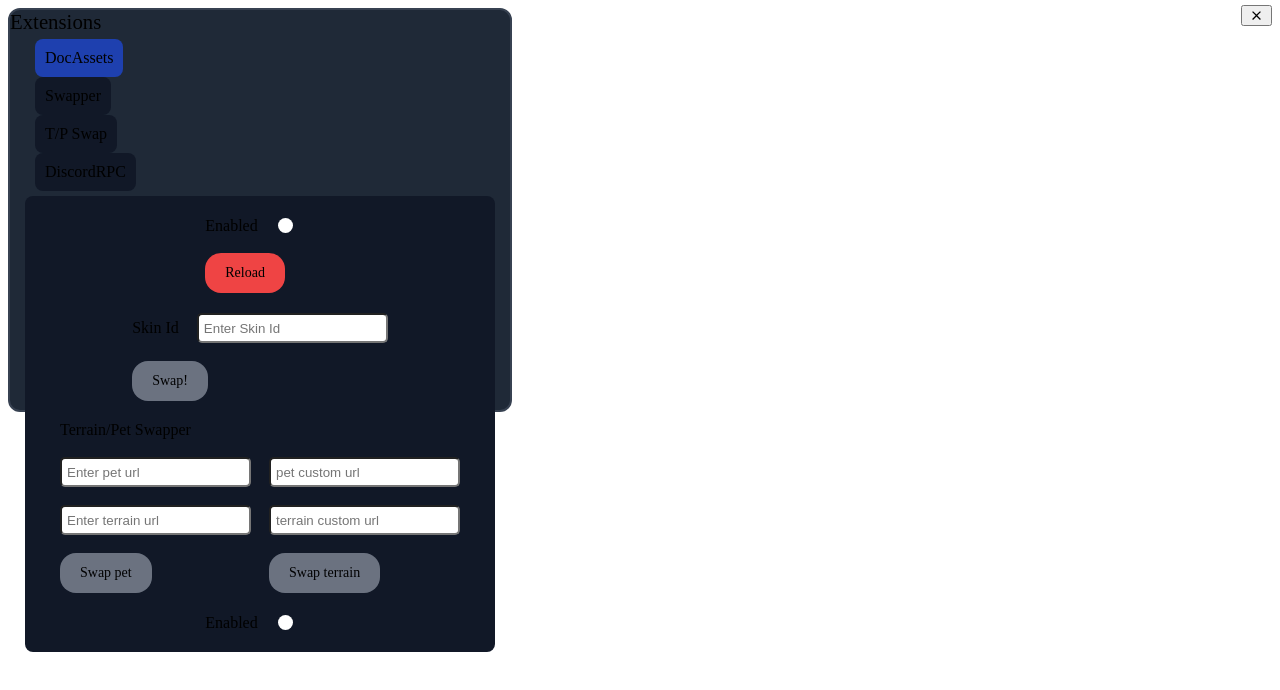
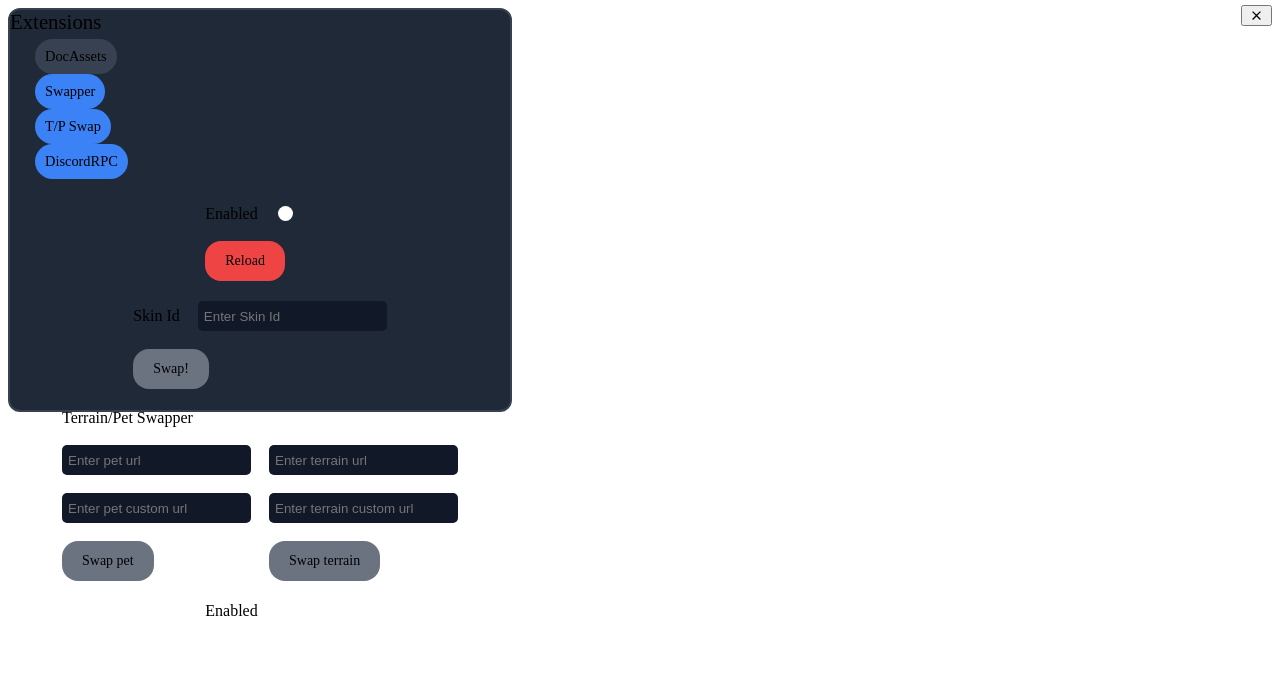
Before and after one commit to SirReadsALot/Deeeep.io-Desktop-Client, a browser extension: page src/index.html in a window 1280 px wide. Drawn offline with Linux system fonts and the light colour scheme.

Commit message:
made extensions page design closer to deeeepio's

```diff
--- a/src/index.html
+++ b/src/index.html
@@ -10,7 +10,7 @@
 		text-align: center;
 		box-sizing: border-box;
 		outline: 0;
-        transition: .1s;
+		transition: 0.1s;
 		-webkit-user-select: none;
 		-moz-user-select: none;
 		-ms-user-select: none;
@@ -20,13 +20,20 @@
 		min-height: 2.5rem;
 		border-radius: 0.25rem;
 		padding: 0.75rem 1.25rem;
-        font-size: .875rem;
+		font-size: 0.875rem;
 	}
 
 	.box-x-close {
 		position: absolute;
 		top: 0.3rem;
 		right: 0.5rem;
+	}
+
+	.ext-red,
+	.ext-black,
+	.ext-blue,
+	.ext-pill {
+		border-bottom-width: 4px;
 	}
 
 	.ext-red {
@@ -36,7 +43,7 @@
 
 	.ext-red:hover {
 		background-color: rgb(220, 38, 38);
-        border-color: rgb(185, 28, 28)
+		border-color: rgb(185, 28, 28);
 	}
 
 	.ext-black {
@@ -46,7 +53,19 @@
 
 	.ext-black:hover {
 		background-color: rgb(75, 85, 99);
-        border-color: rgb(55, 65, 81)
+		border-color: rgb(55, 65, 81);
+	}
+
+	.ext-blue,
+	.ext-pill {
+		background-color: rgb(59, 130, 246);
+		border-color: rgb(37, 99, 235);
+	}
+
+	.ext-blue:hover,
+	.ext-pill:hover {
+		background-color: rgb(37, 99, 235);
+		border-color: rgb(29, 78, 216);
 	}
 
 	body .ext-button {
@@ -64,23 +83,25 @@
 	}
 
 	.ext-area {
-        background-color: rgb(17, 24, 39);
+		/* background-color: rgb(17, 24, 39); */
 		border-radius: 0.5rem;
 	}
 
 	.ext-pill {
 		width: max-content;
-        padding: 10px;
+		padding: 9px 10px;
 		margin-right: 10px;
-    }
-
-    .ext-pill:hover,
-    .ext-pill:hover * {
-        outline: 1px solid white;
+		border-radius: 69420px;
+		font-size: 0.9rem;
+		display: flex;
+		align-items: center;
+		justify-content: center;
 	}
 
 	.ext-pill.active {
-        background-color: rgb(30, 64, 175);
+		/* background-color: rgb(64, 158, 255); */
+		background-color: rgb(55, 65, 81);
+		border-bottom: none;
 	}
 
 	.ext-modal {
@@ -88,7 +109,7 @@
 		border: solid 2px rgb(55, 65, 81);
 		border-radius: 0.75rem;
 		width: 500px;
-        height: 400px
+		height: 400px;
 	}
 
 	.ext-core {
@@ -114,7 +135,7 @@
 	}
 
 	.checkbox.active {
-        background-color: rgb(30, 64, 175);
+		background-color: rgb(64, 158, 255);
 	}
 
 	.checkbox-inner.active {
@@ -136,6 +157,13 @@
 		height: 30px;
 		border-radius: 5px;
 		padding: 5px;
+		background-color: rgb(17, 24, 39);
+		outline: none;
+		border: transparent 1px solid;
+	}
+	.ext-input:active,
+	.ext-input:focus {
+		border: rgb(64, 158, 255) 1px solid;
 	}
 
 	#extensions {
@@ -163,7 +191,7 @@
 
 	.evo-red:hover {
 		background-color: rgb(220, 38, 38);
-        border-color: rgb(185, 28, 28)
+		border-color: rgb(185, 28, 28);
 	}
 
 	.evo-black {
@@ -173,7 +201,7 @@
 
 	.evo-black:hover {
 		background-color: rgb(75, 85, 99);
-        border-color: rgb(55, 65, 81)
+		border-color: rgb(55, 65, 81);
 	}
 
 	body .evo-button {
@@ -209,20 +237,17 @@
 	}
 </style>
 
-
-<div style="z-index: 100;" class="w-screen h-screen absolute hidden" id="ext-modal">
-    <div style="background-color: rgba(0,0,0,.5);" class="w-full h-full absolute"></div>
+<div style="z-index: 100" class="w-screen h-screen absolute hidden" id="ext-modal">
+	<div style="background-color: rgba(0, 0, 0, 0.5)" class="w-full h-full absolute"></div>
 	<div class="w-full h-full absolute flex justify-center items-center">
 		<div class="flex flex-col ext-modal relative">
 			<div style="font-size: 1.3rem" class="text-center py-2">Extensions</div>
-            <button class="ext-close box-x-close"><svg width="1.125em" height="1.125em" viewBox="0 0 24 24"
-                    class="svg-icon" color="gray" data-v-35f7fcad="" data-v-3140a19a="" data-v-daae3c72=""
-                    style="--sx:1; --sy:1; --r:0deg;">
-                    <path
-                        d="M19,6.41L17.59,5L12,10.59L6.41,5L5,6.41L10.59,12L5,17.59L6.41,19L12,13.41L17.59,19L19,17.59L13.41,12L19,6.41Z"
-                        data-v-35f7fcad=""></path>
-                </svg></button>
-            <div style="flex: 1;" class="text-center flex flex-col">
+			<button class="ext-close box-x-close">
+				<svg width="1.125em" height="1.125em" viewBox="0 0 24 24" class="svg-icon" color="gray" data-v-35f7fcad="" data-v-3140a19a="" data-v-daae3c72="" style="--sx: 1; --sy: 1; --r: 0deg">
+					<path d="M19,6.41L17.59,5L12,10.59L6.41,5L5,6.41L10.59,12L5,17.59L6.41,19L12,13.41L17.59,19L19,17.59L13.41,12L19,6.41Z" data-v-35f7fcad=""></path>
+				</svg>
+			</button>
+			<div style="flex: 1" class="text-center flex flex-col">
 				<div class="ext-box flex">
 					<div class="ext-pill ext-area active" data-name="docassets">DocAssets</div>
 					<div class="ext-pill ext-area" data-name="swapper">Swapper</div>
@@ -231,7 +256,7 @@
 					<div class="ext-pill ext-area" data-name="rpc">DiscordRPC</div>
 				</div>
 				<div class="ext-box ext-area ext-pages">
-                    <table style="margin: auto;" class="ext-page" id="docassets">
+					<table style="margin: auto" class="ext-page" id="docassets">
 						<tr class="option" id="doc-enable">
 							<td>Enabled</td>
 							<td>
@@ -246,11 +271,11 @@
 							</td>
 						</tr>
 					</table>
-                    <table style="margin: auto;" class="ext-page hidden" id="swapper">
+					<table style="margin: auto" class="ext-page hidden" id="swapper">
 						<tr class="option" id="doc-enable">
 							<td>Skin Id</td>
 							<td>
-                                <input class="ext-input" type="text" placeholder="Enter Skin Id" id="swapper-input">
+								<input class="ext-input" type="text" placeholder="Enter Skin Id" id="swapper-input" />
 							</td>
 						</tr>
 						<tr class="option">
@@ -259,22 +284,22 @@
 							</td>
 						</tr>
 					</table>
-                    <table style="margin: auto;" class="ext-page hidden" id="ter_pet">
+					<table style="margin: auto" class="ext-page hidden" id="ter_pet">
 						<td>Terrain/Pet Swapper</td>
 						<tr class="option" id="doc-enable">
 							<td>
-                                <input class="ext-input" type="text" placeholder="Enter pet url" id="pet-input">
+								<input class="ext-input" type="text" placeholder="Enter pet url" id="pet-input" />
 							</td>
 							<td>
-                                <input class="ext-input" type="text" placeholder="pet custom url" id="pet-custom-input">
+								<input class="ext-input" type="text" placeholder="Enter terrain url" id="terrain-input" />
 							</td>
 						</tr>
 						<tr>
 							<td>
-                                <input class="ext-input" type="text" placeholder="Enter terrain url" id="terrain-input">
+								<input class="ext-input" type="text" placeholder="Enter pet custom url" id="pet-custom-input" />
 							</td>
 							<td>
-                                <input class="ext-input" type="text" placeholder="terrain custom url" id="terrain-custom-input">
+								<input class="ext-input" type="text" placeholder="Enter terrain custom url" id="terrain-custom-input" />
 							</td>
 						</tr>
 						<tr class="option">
@@ -313,7 +338,7 @@
                         </tr>
                     </table>
                 -->
-                    <table style="margin: auto;" class="ext-page hidden" id="rpc">
+					<table style="margin: auto" class="ext-page hidden" id="rpc">
 						<tr class="option" id="rpc-enable">
 							<td>Enabled</td>
 							<td>
```
Lines whose indentation alone changed are shown as unchanged.
